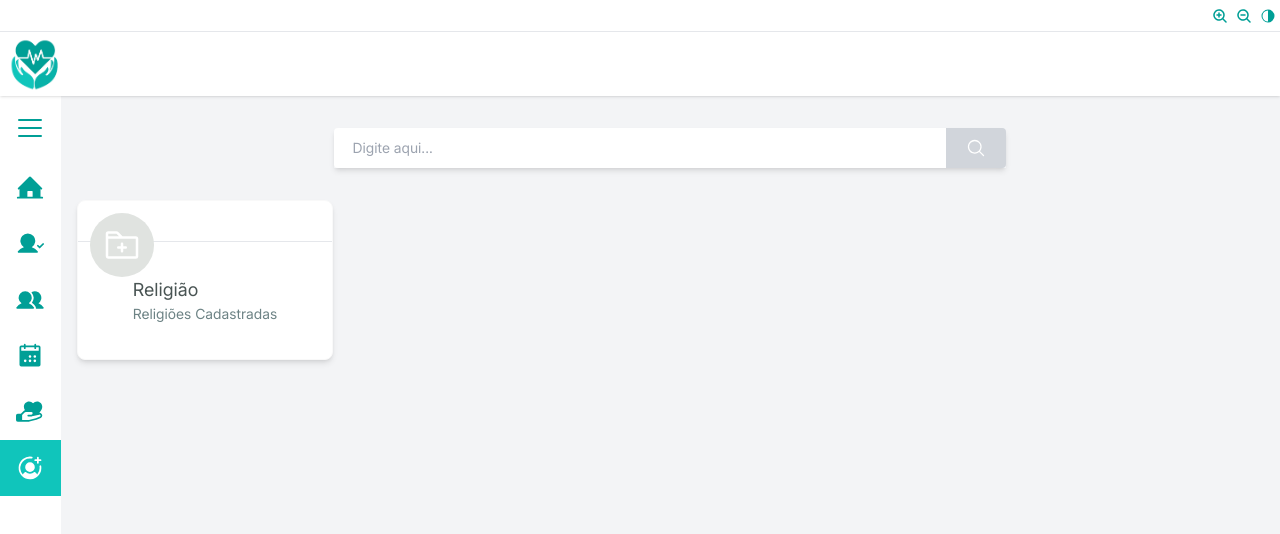
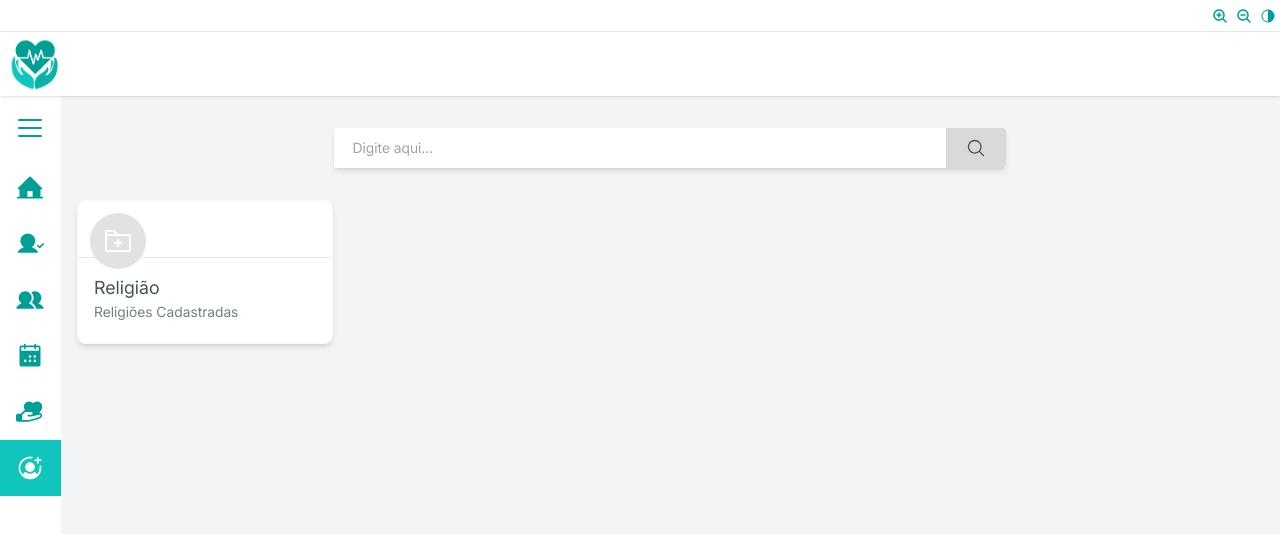
Before and after one commit to Fatec-ADS-AMS2024/SeniorCareManager-Frontend, a React (Vite) app in the folder SeniorCareManagerFrontend/: page /registrations in a window 1280 px wide. Shown: the top 534 px of the page. Built offline with nearby package versions, Linux system fonts and the light colour scheme.

Commit message:
:construction: Arrumando configurações do card

```diff
--- a/SeniorCareManagerFrontend/src/components/Card/index.tsx
+++ b/SeniorCareManagerFrontend/src/components/Card/index.tsx
@@ -12,15 +12,21 @@ export default function Card({ text, subText, icon, page }: CardProps) {
   const navigate = useNavigate();
 
   return (
-        <div className="w-64 h-40 bg-surface rounded-lg shadow-md border border-background cursor-pointer hover:shadow-lg transit" onClick={() => navigate(page)} >
-            <div className="h-1/4 relative ">
-                <div className="flex items-center justify-center w-16 h-16 rounded-full mb-2 text-surface p-3 absolute top-3 left-3 bg-[#E0E3E0]">
+    <div
+      className="w-64 h-36 bg-surface rounded-lg shadow-md border border-background cursor-pointer hover:shadow-lg transition"
+      onClick={() => navigate(page)}
+    >
+      {/* Ícone */}
+      <div className="h-1/4 relative">
+        <div className="flex items-center justify-center w-14 h-14 rounded-full mb-2 text-surface p-3 absolute top-3 left-3 bg-[#E0E3E0]">
           {icon}
         </div>
       </div>
-            <div className="flex justify-center items-center h-3/4 border-t">
+
+      {/* Conteúdo */}
+      <div className="flex items-start justify-start mt-5 h-3/4 border-t p-4">
         <div className="z-10 flex flex-col text-textPrimary">
-                    <p className="text-lg text-left font-medium">{text}</p>
+          <p className="text-lg font-medium text-left">{text}</p>
           <p className="text-sm text-left text-textSecondary">{subText}</p>
         </div>
       </div>
--- a/SeniorCareManagerFrontend/src/components/SearchBar/index.tsx
+++ b/SeniorCareManagerFrontend/src/components/SearchBar/index.tsx
@@ -37,7 +37,7 @@ export default function SearchBar({ placeholder, icon, action }: SearchBarProps)
         {/* Botão pra envio do formulário com a ação de pesquisa */}
         <button
           type="button"
-          className="py-1 px-5 text-xl text-white rounded-r bg-gray-300 hover:bg-gray-400 focus:outline-none"
+          className="py-1 px-5 text-xl text-textPrimary rounded-r bg-[#D9D9D9] hover:bg-[#c6c6c6] focus:outline-none"
           onClick={handleSearch}
         >
           {/* Icone da barra de pesquisa */}
```
Lines whose indentation alone changed are shown as unchanged.
